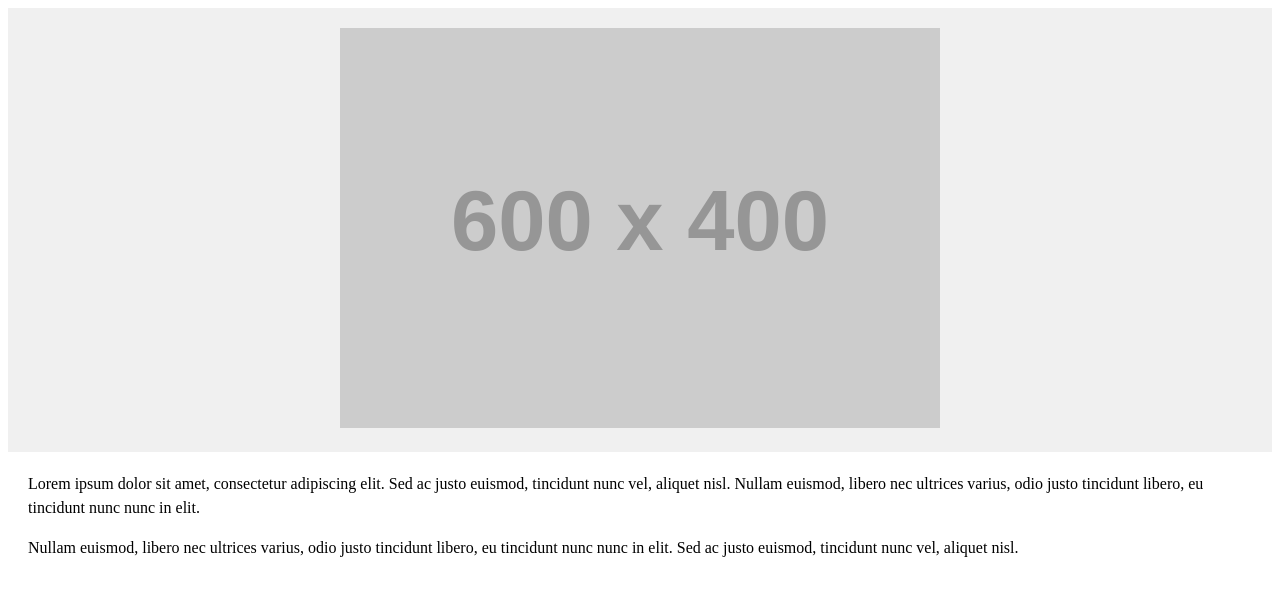
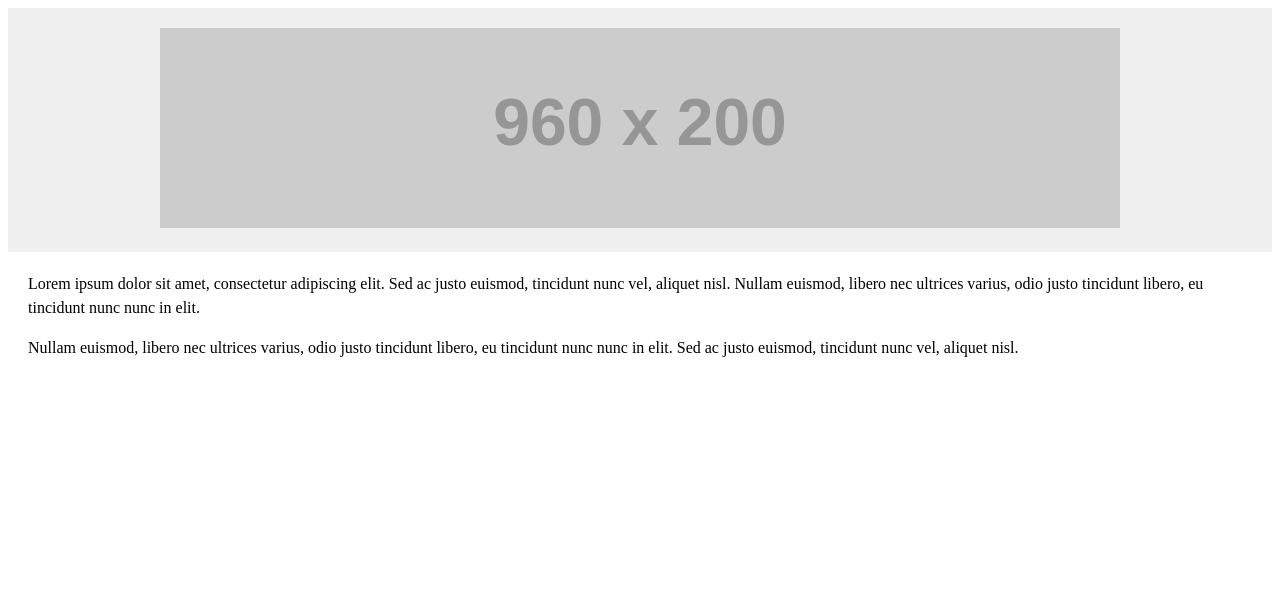
Before and after one commit to karolcholewa/sfmc, a plain HTML site: page index.html in a window 1280 px wide. Drawn offline with Linux system fonts and the light colour scheme; placeholder pictures from the web are drawn by us.

Commit message:
Update index.html

```diff
--- a/index.html
+++ b/index.html
@@ -26,7 +26,7 @@
 </head>
 <body>
     <header>
-        <img src="https://placehold.co/600x400" alt="Sample Banner" class="banner-image">
+        <img src="https://placehold.co/960x200" alt="Sample Banner" class="banner-image">
     </header>
     <div class="lorem-ipsum">
         <p>Lorem ipsum dolor sit amet, consectetur adipiscing elit. Sed ac justo euismod, tincidunt nunc vel, aliquet nisl. Nullam euismod, libero nec ultrices varius, odio justo tincidunt libero, eu tincidunt nunc nunc in elit.</p>
```
